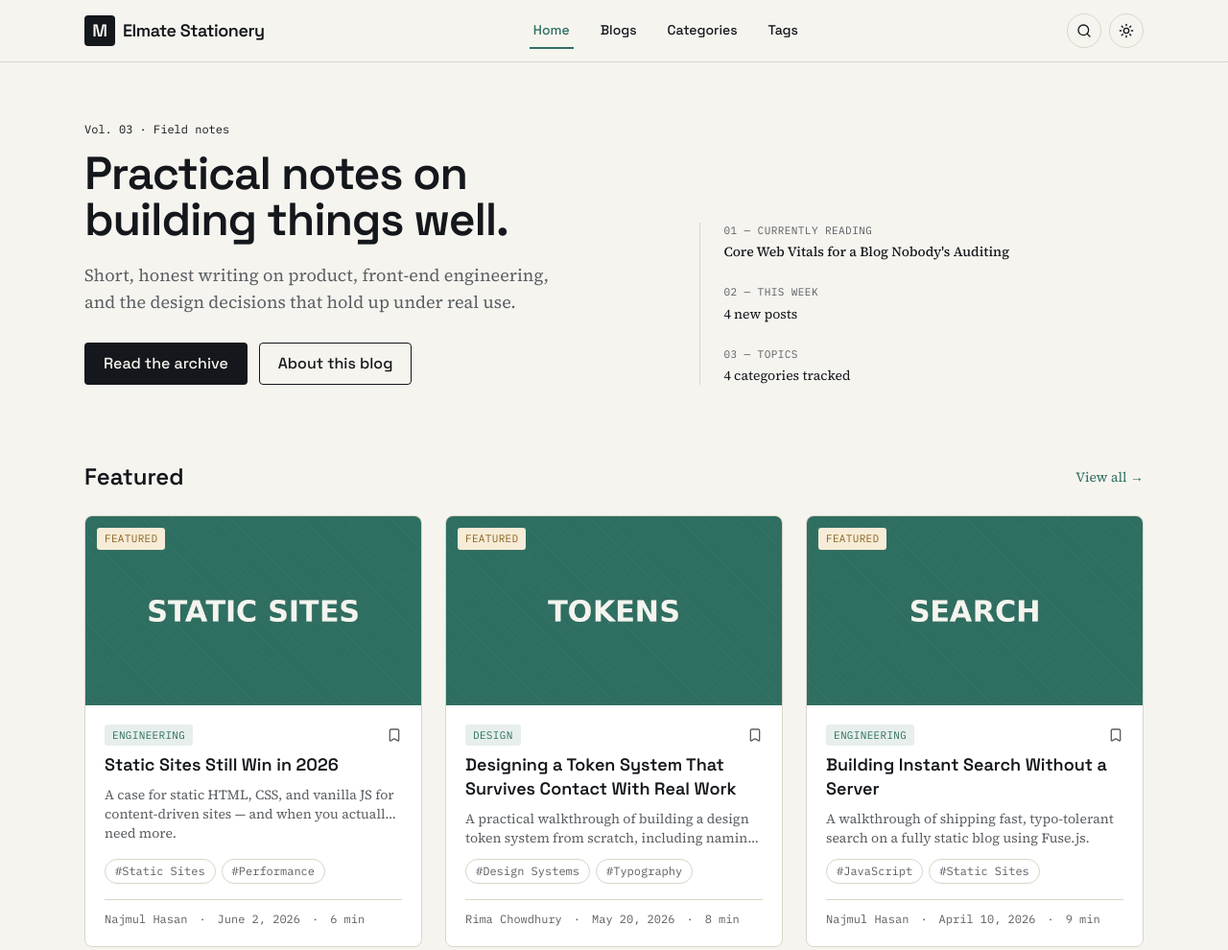
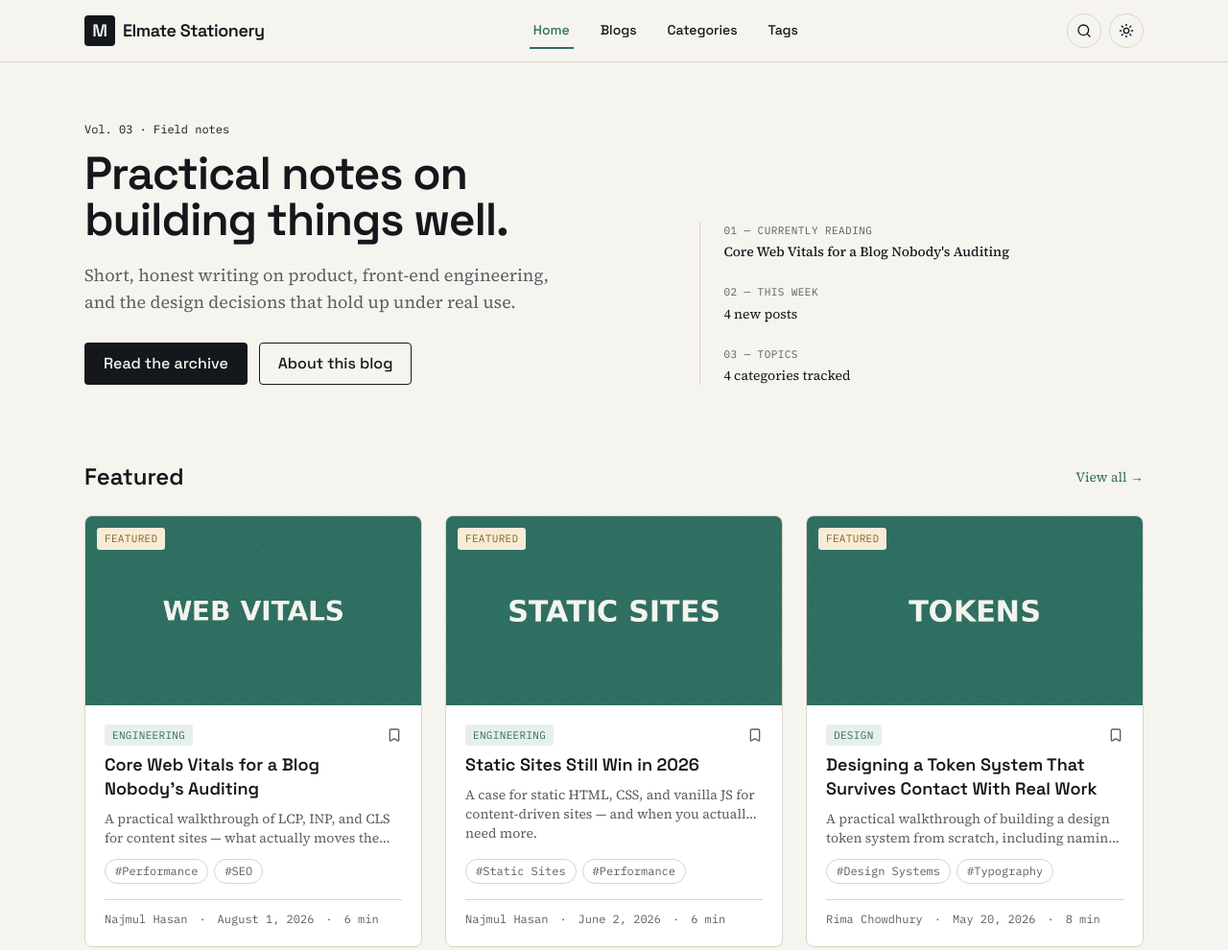
Before and after one commit to Elmate-Stationery/elmate-blog, a website: page index.html in a window 1280 px wide. Shown: the top 990 px of the page at 96% size. Drawn offline with nearby package versions, Linux system fonts and the light colour scheme.

Commit message:
limit feature card on homepage

```diff
--- a/data/blogs.js
+++ b/data/blogs.js
@@ -13,9 +13,8 @@ export const blogs = [
     author: "author-najmul",
     category: "cat-engineering",
     tags: ["Static Sites", "Performance", "JavaScript"],
-    coverImage:
-      "/elmate-blog/public/elmate-blog/public/images/blog/static-sites-cover.jpg",
-    thumbnail: "/elmate-blog/public/images/blog/static-sites-thumb.jpg",
+    coverImage: "/public/images/blog/static-sites-cover.jpg",
+    thumbnail: "/public/images/blog/static-sites-thumb.jpg",
     markdown: "content/static-sites-still-win.md",
     publishDate: "2026-06-02",
     updatedDate: "2026-06-04",
@@ -26,7 +25,7 @@ export const blogs = [
     metaDescription:
       "Why plain HTML, CSS, and vanilla JS remain the best default for content-driven websites in 2026.",
     canonical: "",
-    ogImage: "/elmate-blog/public/images/og/static-sites-og.jpg",
+    ogImage: "/public/images/og/static-sites-og.jpg",
   },
   {
     id: "blog-002",
@@ -38,8 +37,8 @@ export const blogs = [
     author: "author-rima",
     category: "cat-design",
     tags: ["Design Systems", "Typography", "CSS"],
-    coverImage: "/elmate-blog/public/images/blog/token-system-cover.jpg",
-    thumbnail: "/elmate-blog/public/images/blog/token-system-thumb.jpg",
+    coverImage: "/public/images/blog/token-system-cover.jpg",
+    thumbnail: "/public/images/blog/token-system-thumb.jpg",
     markdown: "content/designing-a-token-system.md",
     publishDate: "2026-05-20",
     updatedDate: "2026-05-20",
@@ -50,7 +49,7 @@ export const blogs = [
     metaDescription:
       "How to build a color, type, and spacing token system your team will actually follow.",
     canonical: "",
-    ogImage: "/elmate-blog/public/images/og/token-system-og.jpg",
+    ogImage: "/public/images/og/token-system-og.jpg",
   },
   {
     id: "blog-003",
@@ -62,19 +61,19 @@ export const blogs = [
     author: "author-najmul",
     category: "cat-seo",
     tags: ["SEO", "E-commerce", "Writing"],
-    coverImage: "/elmate-blog/public/images/blog/seo-cover.jpg",
-    thumbnail: "/elmate-blog/public/images/blog/seo-thumb.jpg",
+    coverImage: "/public/images/blog/seo-cover.jpg",
+    thumbnail: "/public/images/blog/seo-thumb.jpg",
     markdown: "content/seo-for-product-pages.md",
     publishDate: "2026-05-08",
     updatedDate: "2026-05-08",
     readingTime: 7,
     featured: true,
-    featuredOrder: 4,
+    featuredOrder: null,
     seoTitle: "SEO for Product Pages: Matching Copy to Real Search Behavior",
     metaDescription:
       "How to rewrite e-commerce product and collection pages around actual Search Console query data.",
     canonical: "",
-    ogImage: "/elmate-blog/public/images/og/seo-og.jpg",
+    ogImage: "/public/images/og/seo-og.jpg",
   },
   {
     id: "blog-004",
@@ -86,19 +85,19 @@ export const blogs = [
     author: "author-rima",
     category: "cat-product",
     tags: ["Writing", "Accessibility"],
-    coverImage: "/elmate-blog/public/images/blog/reading-time-cover.jpg",
-    thumbnail: "/elmate-blog/public/images/blog/reading-time-thumb.jpg",
+    coverImage: "/public/images/blog/reading-time-cover.jpg",
+    thumbnail: "/public/images/blog/reading-time-thumb.jpg",
     markdown: "content/reading-time-is-a-lie.md",
     publishDate: "2026-04-22",
     updatedDate: "2026-04-22",
     readingTime: 4,
-    featured: false,
+    featured: true,
     featuredOrder: null,
     seoTitle: "Reading Time Estimates Are a Lie (And That's Fine)",
     metaDescription:
       "Why reading-time estimates are inaccurate, and what they're actually useful for.",
     canonical: "",
-    ogImage: "/elmate-blog/public/images/og/reading-time-og.jpg",
+    ogImage: "/public/images/og/reading-time-og.jpg",
   },
   {
     id: "blog-005",
@@ -110,8 +109,8 @@ export const blogs = [
     author: "author-najmul",
     category: "cat-engineering",
     tags: ["JavaScript", "Static Sites", "Performance"],
-    coverImage: "/elmate-blog/public/images/blog/search-cover.jpg",
-    thumbnail: "/elmate-blog/public/images/blog/search-thumb.jpg",
+    coverImage: "/public/images/blog/search-cover.jpg",
+    thumbnail: "/public/images/blog/search-thumb.jpg",
     markdown: "content/building-search-without-a-server.md",
     publishDate: "2026-04-10",
     updatedDate: "2026-04-15",
@@ -122,7 +121,7 @@ export const blogs = [
     metaDescription:
       "How to ship fast, typo-tolerant search on a static site using Fuse.js — no server required.",
     canonical: "",
-    ogImage: "/elmate-blog/public/images/og/search-og.jpg",
+    ogImage: "/public/images/og/search-og.jpg",
   },
   {
     id: "blog-006",
@@ -134,19 +133,19 @@ export const blogs = [
     author: "author-rima",
     category: "cat-engineering",
     tags: ["Accessibility", "CSS"],
-    coverImage: "/elmate-blog/public/images/blog/a11y-cover.jpg",
-    thumbnail: "/elmate-blog/public/images/blog/a11y-thumb.jpg",
+    coverImage: "/public/images/blog/a11y-cover.jpg",
+    thumbnail: "/public/images/blog/a11y-thumb.jpg",
     markdown: "content/accessible-by-default.md",
     publishDate: "2026-03-28",
     updatedDate: "2026-03-28",
     readingTime: 6,
-    featured: false,
+    featured: true,
     featuredOrder: null,
     seoTitle: "Accessible by Default: A Checklist for Content Sites",
     metaDescription:
       "A pragmatic accessibility checklist for static, content-heavy websites.",
     canonical: "",
-    ogImage: "/elmate-blog/public/images/og/a11y-og.jpg",
+    ogImage: "/public/images/og/a11y-og.jpg",
   },
   {
     id: "blog-007",
@@ -157,20 +156,20 @@ export const blogs = [
       "A practical walkthrough of LCP, INP, and CLS for content sites — what actually moves the numbers, and what doesn't.",
     author: "author-najmul",
     category: "cat-engineering",
-    tags: ["Performance", "SEO", "Static Sites", "Najmul-shaon"],
-    coverImage: "/elmate-blog/public/images/blog/core-web-vitals-cover.jpg",
-    thumbnail: "/elmate-blog/public/images/blog/core-web-vitals-thumb.jpg",
+    tags: ["Performance", "SEO", "Static Sites"],
+    coverImage: "/public/images/blog/core-web-vitals-cover.jpg",
+    thumbnail: "/public/images/blog/core-web-vitals-thumb.jpg",
     markdown: "content/core-web-vitals-for-blogs.md",
     publishDate: "2026-08-01",
     updatedDate: "2026-08-01",
     readingTime: 6,
-    featured: false,
+    featured: true,
     featuredOrder: null,
     seoTitle: "Core Web Vitals for a Blog Nobody's Auditing",
     metaDescription:
       "A practical checklist for improving LCP, INP, and CLS on content-driven static sites.",
     canonical: "",
-    ogImage: "/elmate-blog/public/images/og/core-web-vitals-og.jpg",
+    ogImage: "/public/images/og/core-web-vitals-og.jpg",
   },
 ];
 
@@ -186,10 +185,11 @@ export function getBlogsByTag(tagSlug) {
   return blogs.filter((b) => b.tags.some((t) => slugify(t) === tagSlug));
 }
 
-export function getFeaturedBlogs() {
+export function getFeaturedBlogs(limit = blogs.length) {
   return blogs
     .filter((b) => b.featured)
-    .sort((a, b) => (a.featuredOrder ?? 99) - (b.featuredOrder ?? 99));
+    .sort((a, b) => new Date(b.publishDate) - new Date(a.publishDate))
+    .slice(0, limit);
 }
 
 export function getLatestBlogs(limit = blogs.length) {
@@ -198,7 +198,7 @@ export function getLatestBlogs(limit = blogs.length) {
     .slice(0, limit);
 }
 
-export function getRelatedBlogs(blog, limit = 4) {
+export function getRelatedBlogs(blog, limit = 3) {
   const blogTagSlugs = blog.tags.map(slugify);
   return blogs
     .filter((b) => b.id !== blog.id)
--- a/index.html
+++ b/index.html
@@ -10,7 +10,7 @@
     />
     <link
       rel="canonical"
-      href="https://elmate-stationery.github.io/elmate-blog//index.html"
+      href="https://example.github.io/marginalia/index.html"
     />
     <meta property="og:type" content="website" />
     <meta
@@ -21,10 +21,7 @@
       property="og:description"
       content="Practical, no-fluff writing on product development, front-end engineering, and design systems."
     />
-    <meta
-      property="og:image"
-      content="/elmate-blog/public/images/og/default-og.jpg"
-    />
+    <meta property="og:image" content="/public/images/og/default-og.jpg" />
     <meta name="twitter:card" content="summary_large_image" />
     <link rel="icon" href="/public/favicon/favicon.ico" />
     <link rel="manifest" href="/public/site.webmanifest" />
@@ -186,7 +183,7 @@
 
       bootLayout("index.html");
 
-      const featured = getFeaturedBlogs();
+      const featured = getFeaturedBlogs(6);
       document.getElementById("featured-grid").innerHTML = featured
         .map((b) => renderBlogCard(b))
         .join("");
```
